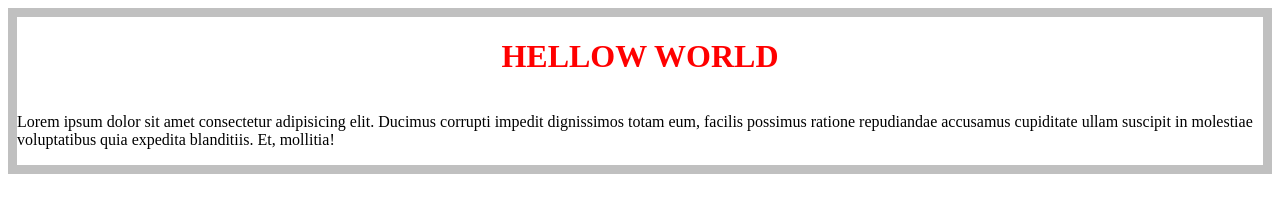
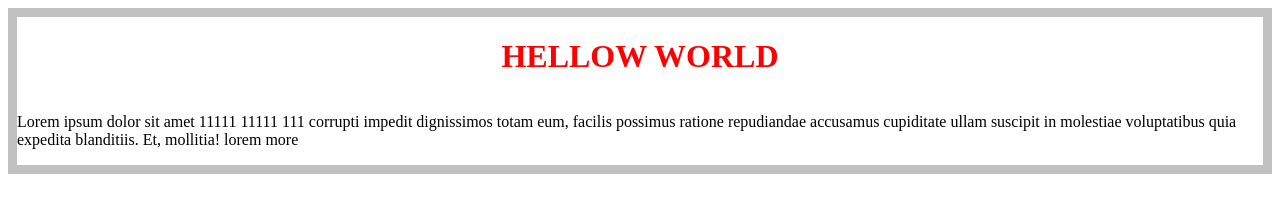
Before and after one commit to Rodrigo-ASJ/Git-Github, a plain HTML site: page index.html in a window 1280 px wide. Drawn offline with Linux system fonts and the light colour scheme.

Commit message:
agrege unos en el parrafo

```diff
--- a/index.html
+++ b/index.html
@@ -10,9 +10,9 @@
 	<body>
 		<h1>HELLOW WORLD</h1>
 		<p>
-			Lorem ipsum dolor sit amet consectetur adipisicing elit. Ducimus corrupti impedit dignissimos totam eum, facilis
-			possimus ratione repudiandae accusamus cupiditate ullam suscipit in molestiae voluptatibus quia expedita
-			blanditiis. Et, mollitia!
+			Lorem ipsum dolor sit amet 11111 11111 111 corrupti impedit dignissimos totam eum, facilis possimus ratione
+			repudiandae accusamus cupiditate ullam suscipit in molestiae voluptatibus quia expedita blanditiis. Et, mollitia!
+			lorem more
 		</p>
 	</body>
 </html>
```
